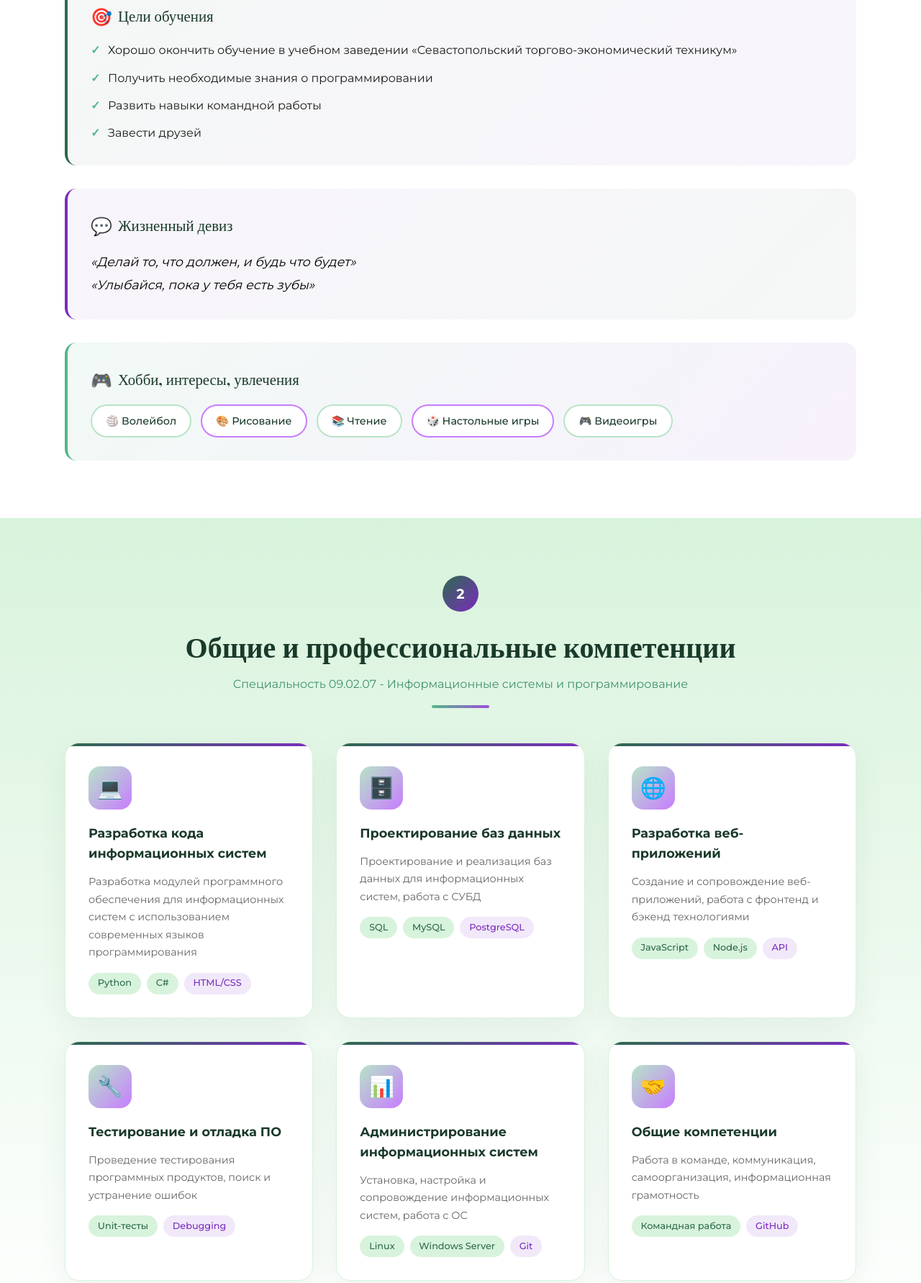
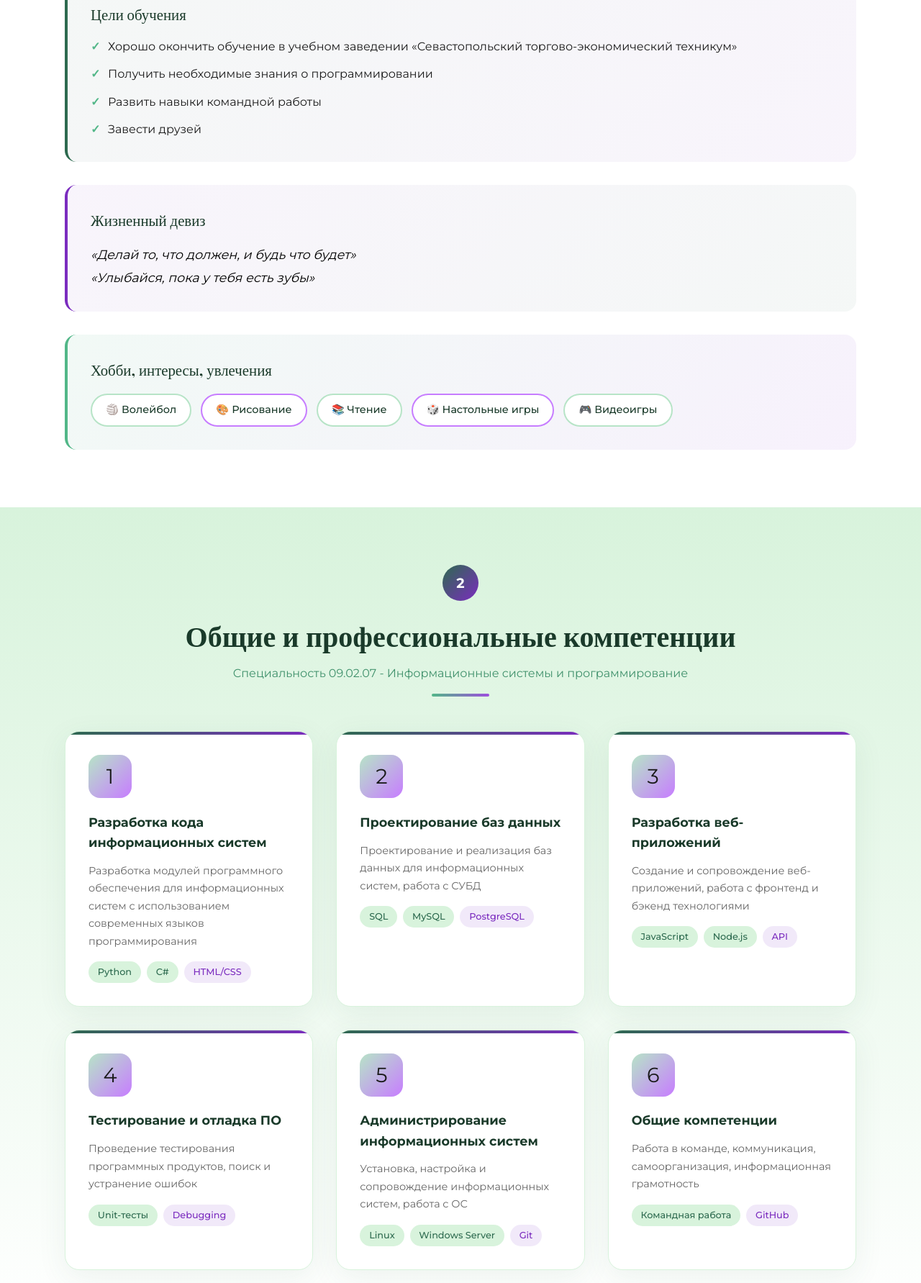
Before and after one commit to CaJIaT/portfolio, a plain HTML site: page index.html in a window 1280 px wide. Shown: the part 1615-3398 px from the top of the page at 72% size. Drawn offline with nearby package versions, Linux system fonts and the light colour scheme.

Commit message:
update index

```diff
--- a/index.html
+++ b/index.html
@@ -91,7 +91,7 @@
             </div>
 
             <div class="goals-block fade-in">
-                <div class="block-title"><span class="emoji">🎯</span> Цели обучения</div>
+                <div class="block-title">Цели обучения</div>
                 <ul class="goals-list">
                     <li>Хорошо окончить обучение в учебном заведении «Севастопольский торгово-экономический техникум»</li>
                     <li>Получить необходимые знания о программировании</li>
@@ -101,7 +101,7 @@
             </div>
 
             <div class="motto-block fade-in">
-                <div class="block-title"><span class="emoji">💬</span> Жизненный девиз</div>
+                <div class="block-title">Жизненный девиз</div>
                 <p class="motto-text">
                     «Делай то, что должен, и будь что будет»<br>
                     «Улыбайся, пока у тебя есть зубы»
@@ -109,7 +109,7 @@
             </div>
 
             <div class="hobbies-block fade-in">
-                <div class="block-title"><span class="emoji">🎮</span> Хобби, интересы, увлечения</div>
+                <div class="block-title">Хобби, интересы, увлечения</div>
                 <div class="hobbies-grid">
                     <span class="hobby-tag">🏐 Волейбол</span>
                     <span class="hobby-tag">🎨 Рисование</span>
@@ -132,7 +132,7 @@
             </div>
             <div class="competencies-grid fade-in">
                 <div class="comp-card">
-                    <div class="comp-icon">💻</div>
+                    <div class="comp-icon">1</div>
                     <div class="comp-title">Разработка кода информационных систем</div>
                     <div class="comp-desc">Разработка модулей программного обеспечения для информационных систем с использованием современных языков программирования</div>
                     <div class="comp-skills">
@@ -142,7 +142,7 @@
                     </div>
                 </div>
                 <div class="comp-card">
-                    <div class="comp-icon">🗄️</div>
+                    <div class="comp-icon">2</div>
                     <div class="comp-title">Проектирование баз данных</div>
                     <div class="comp-desc">Проектирование и реализация баз данных для информационных систем, работа с СУБД</div>
                     <div class="comp-skills">
@@ -152,7 +152,7 @@
                     </div>
                 </div>
                 <div class="comp-card">
-                    <div class="comp-icon">🌐</div>
+                    <div class="comp-icon">3</div>
                     <div class="comp-title">Разработка веб-приложений</div>
                     <div class="comp-desc">Создание и сопровождение веб-приложений, работа с фронтенд и бэкенд технологиями</div>
                     <div class="comp-skills">
@@ -162,7 +162,7 @@
                     </div>
                 </div>
                 <div class="comp-card">
-                    <div class="comp-icon">🔧</div>
+                    <div class="comp-icon">4</div>
                     <div class="comp-title">Тестирование и отладка ПО</div>
                     <div class="comp-desc">Проведение тестирования программных продуктов, поиск и устранение ошибок</div>
                     <div class="comp-skills">
@@ -171,7 +171,7 @@
                     </div>
                 </div>
                 <div class="comp-card">
-                    <div class="comp-icon">📊</div>
+                    <div class="comp-icon">5</div>
                     <div class="comp-title">Администрирование информационных систем</div>
                     <div class="comp-desc">Установка, настройка и сопровождение информационных систем, работа с ОС</div>
                     <div class="comp-skills">
@@ -181,7 +181,7 @@
                     </div>
                 </div>
                 <div class="comp-card">
-                    <div class="comp-icon">🤝</div>
+                    <div class="comp-icon">6</div>
                     <div class="comp-title">Общие компетенции</div>
                     <div class="comp-desc">Работа в команде, коммуникация, самоорганизация, информационная грамотность</div>
                     <div class="comp-skills">
@@ -263,37 +263,31 @@
             <div class="section-header fade-in">
                 <div class="section-number">4</div>
                 <h2 class="section-title">Освоение общих компетенций</h2>
-                <p class="section-subtitle">ОК 01–ОК 10 - универсальные компетенции специалиста</p>
+                <p class="section-subtitle">ОК 01–ОК 06 - универсальные компетенции</p>
                 <div class="section-divider"></div>
             </div>
             <div class="competencies-grid fade-in">
                 <div class="comp-card">
-                    <div class="comp-icon">📋</div>
                     <div class="comp-title">ОК 01. Выбор способов решения задач</div>
                     <div class="comp-desc">Осуществлять поиск, анализ и интерпретацию информации, необходимой для выполнения задач профессиональной деятельности</div>
                 </div>
                 <div class="comp-card">
-                    <div class="comp-icon">🎯</div>
                     <div class="comp-title">ОК 02. Поиск и использование информации</div>
                     <div class="comp-desc">Определять задачи профессионального и личностного развития, заниматься самообразованием</div>
                 </div>
                 <div class="comp-card">
-                    <div class="comp-icon">🤝</div>
                     <div class="comp-title">ОК 03. Планирование профессионального развития</div>
                     <div class="comp-desc">Планировать и реализовывать профессиональное и личностное развитие</div>
                 </div>
                 <div class="comp-card">
-                    <div class="comp-icon">👥</div>
                     <div class="comp-title">ОК 04. Взаимодействие в коллективе</div>
                     <div class="comp-desc">Эффективно взаимодействовать и работать в коллективе и команде</div>
                 </div>
                 <div class="comp-card">
-                    <div class="comp-icon">🗣️</div>
                     <div class="comp-title">ОК 05. Устная и письменная коммуникация</div>
                     <div class="comp-desc">Осуществлять устную и письменную коммуникацию на государственном языке РФ</div>
                 </div>
                 <div class="comp-card">
-                    <div class="comp-icon">🌍</div>
                     <div class="comp-title">ОК 06. Гражданско-патриотическая позиция</div>
                     <div class="comp-desc">Проявлять гражданско-патриотическую позицию на основе традиционных общечеловеческих ценностей</div>
                 </div>
```
